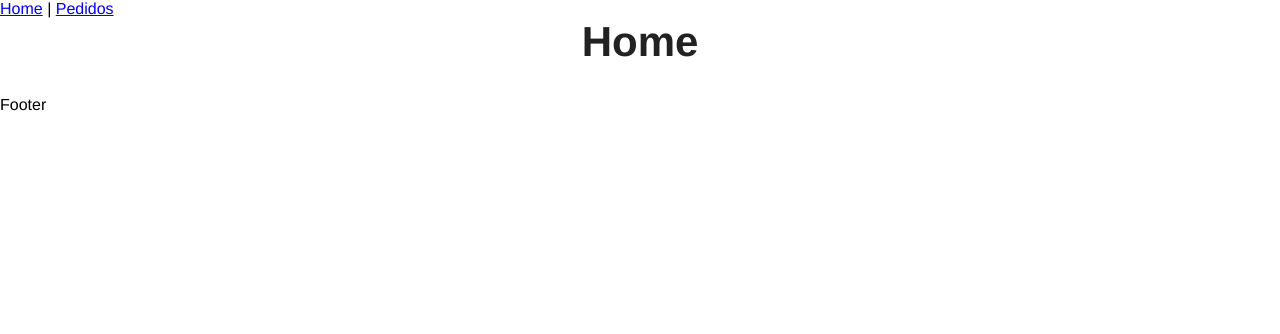
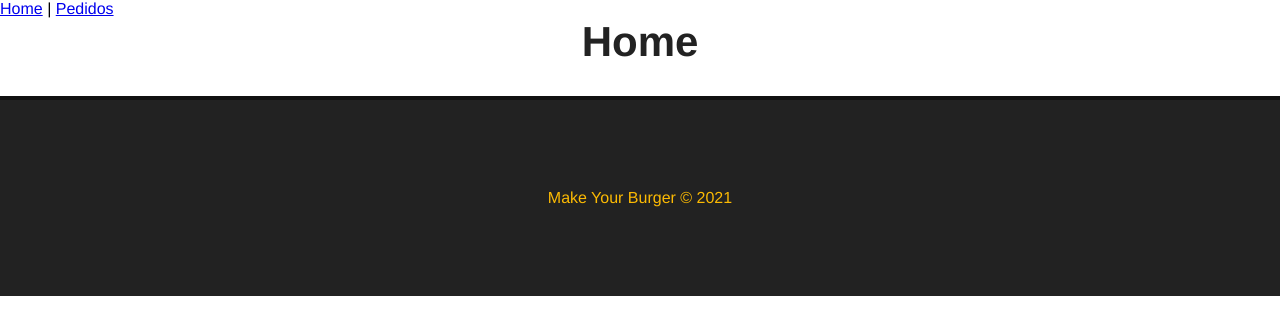
Before and after one commit to titiushadow/Make_your_burger, a Vue app: page / in a window 1280 px wide. Shown: the top 334 px of the page. Built offline with nearby package versions, Linux system fonts and the light colour scheme.

Commit message:
Adicionando css scoped  e o footer

```diff
--- a/src/components/Footer.vue
+++ b/src/components/Footer.vue
@@ -1,11 +1,24 @@
 <template>
-    <p>
-        Footer
-    </p>
+  <div id="footer">
+    <p>Make Your Burger &copy; 2021</p>
+  </div>
 </template>
 
 <script>
 export default {
-    nome: "Footer"
+  name: "Footer"
 }
 </script>
+
+<style scoped>
+  #footer {
+    height: 200px;
+    background-color: #222;
+    border-top: 4px solid #111;
+    color: #fcba03;
+    display: flex;
+    align-items: center;
+    justify-content: center;
+    width: 100%;
+  }
+</style>
```
